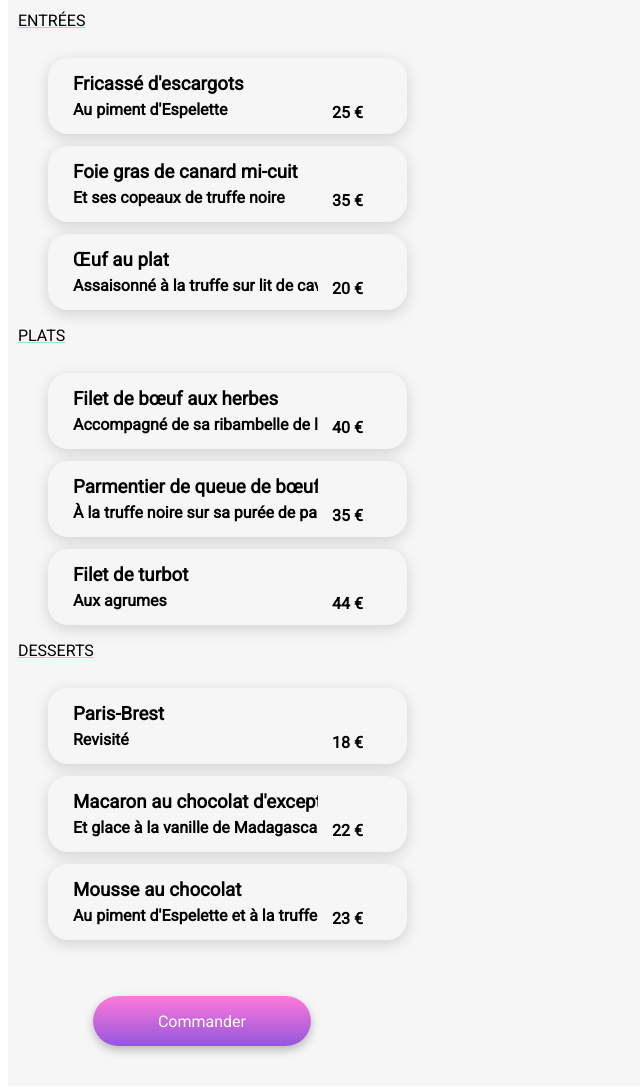
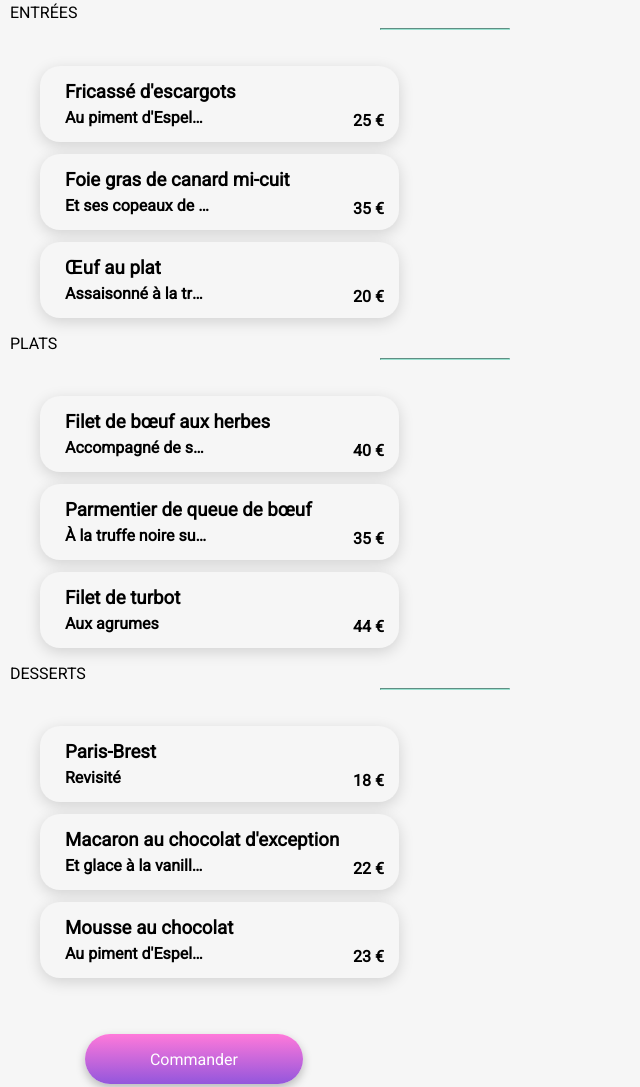
Before and after one commit to Lola-Jeanne/Projet4-Ohmyfood, a plain HTML site: page Menu1.html in a window 1280 px wide. Shown: the part 416-1503 px from the top of the page, without its empty margins (0-640 px from the left). Drawn offline with Linux system fonts and the light colour scheme; a web font is replaced by a local one.

Commit message:
session 16/02

```diff
--- a/Menu1.html
+++ b/Menu1.html
@@ -25,9 +25,10 @@
                 <i class="fa-heart fa-solid heart-full"></i><i class="fa-heart fa-regular"></i>
             </div>
             <h2>ENTRÉES</h2>
+            <hr />
             <ul>
                 <!-- Entrée 1 -->
-                <li>
+                <li class="entree1">
                     <div class="texte">
                         <h3>Fricassé d'escargots</h3>
                         <h4>Au piment d'Espelette</h4>
@@ -38,7 +39,7 @@
                     </div>
                 </li>
                 <!-- Entrée 2 -->
-                <li>
+                <li class="entree2">
                     <div class="texte">
                         <h3>Foie gras de canard mi-cuit</h3>
                         <h4>Et ses copeaux de truffe noire</h4>
@@ -49,7 +50,7 @@
                     </div>
                 </li>
                 <!-- Entrée 3 -->
-                <li>
+                <li class="entree3">
                     <div class="texte">
                         <h3>Œuf au plat</h3>
                         <h4>Assaisonné à la truffe sur lit de caviar</h4>
@@ -61,9 +62,10 @@
                 </li>
             </ul>
             <h2>PLATS</h2>
+            <hr />
             <ul>
                 <!-- Plat 1 -->
-                <li>
+                <li class="plat1">
                     <div class="texte">
                         <h3>Filet de bœuf aux herbes</h3>
                         <h4>Accompagné de sa ribambelle de légumes</h4>
@@ -74,7 +76,7 @@
                     </div>
                 </li>
                 <!-- Plat 2 -->
-                <li>
+                <li class="plat2">
                     <div class="texte">
                         <h3>Parmentier de queue de bœuf</h3>
                         <h4>À la truffe noire sur sa purée de panais</h4>
@@ -85,7 +87,7 @@
                     </div>
                 </li>
                 <!-- Plat 3 -->
-                <li>
+                <li class="plat3">
                     <div class="texte">
                         <h3>Filet de turbot</h3>
                         <h4>Aux agrumes</h4>
@@ -97,9 +99,10 @@
                 </li>
             </ul>
             <h2>DESSERTS</h2>
+            <hr />
             <ul>
                 <!-- Dessert 1 -->
-                <li>
+                <li class="dessert1">
                     <div class="texte">
                         <h3>Paris-Brest</h3>
                         <h4>Revisité</h4>
@@ -110,7 +113,7 @@
                     </div>
                 </li>
                 <!-- Dessert 2 -->
-                <li>
+                <li class="dessert2">
                     <div class="texte">
                         <h3>Macaron au chocolat d'exception</h3>
                         <h4>Et glace à la vanille de Madagascar</h4>
@@ -121,7 +124,7 @@
                     </div>
                 </li>
                 <!-- Dessert 3 -->
-                <li>
+                <li class="dessert3">
                     <div class="texte">
                         <h3>Mousse au chocolat</h3>
                         <h4>Au piment d'Espelette et à la truffe noire</h4>
--- a/style/_Commun.scss
+++ b/style/_Commun.scss
@@ -2,6 +2,10 @@
     font-family: 'Shrikhand', serif;
     font-family: 'Roboto', sans-serif;
   }
+
+  body{
+    margin: 0px;
+}
 
   :root {
     --main-color: #9356DC;
@@ -45,6 +49,7 @@
     ul{
       display: flex;
       flex-direction: column;
+      padding: 0;
     }
 
     li {
--- a/style/style.scss
+++ b/style/style.scss
@@ -1,4 +1,24 @@
 @import "Commun";
+
+
+.fa-carrot {
+  font-size: 70px;
+  animation: bounce-out-down .2ms;
+  animation-duration: 3s;
+}
+
+@keyframes bounce-out-down {
+  0% { transform: translateY(0); }
+  20% {
+    opacity: 1;
+    transform: translateY(-20px);
+  }
+  100% {
+    opacity: 0;
+    transform: translateY(20px);
+  }
+}
+
 header img {
   padding: 14px 89px 13px 89px;
 }
@@ -203,6 +223,7 @@ section button {
       margin-left: 35px;
       margin-bottom: 30px;
       padding-bottom: 77px;
+      position: relative;
 
         img {
         width: 100%;
@@ -216,9 +237,11 @@ section button {
         color: #008766;
         border-radius: 2px;
         width: 80px;
-        position: relative;
-        left: 250px;
-        bottom: 215px;
+        // position: relative;
+        position: absolute;
+        left: 248px;
+        top: 13px;
+        // bottom: 215px;
         display: flex;
         justify-content: center;
 
--- a/style/styleMenu1.scss
+++ b/style/styleMenu1.scss
@@ -20,8 +20,9 @@ header{
 }
 
 
+
 main{
-    // background-color: var(--backgroung-gray);
+    background-color: var(--backgroung-gray);
 
     img{
         width: 100%;
@@ -74,11 +75,106 @@ main{
         font-family: Roboto;
         font-weight: 100;
         font-size: 16px;
-        text-decoration: underline;
-        text-decoration-color:#99E2D0;
+        // text-decoration: underline;
+        // text-decoration-color:#99E2D0;
         padding-bottom: 12px;
         padding-left: 10px;
     }
+
+    hr{
+        border-color: var(--third-color);
+        width: 10%;
+        position: relative;
+        right: 195px;
+        bottom: 20px;
+    }
+
+    .entree1{
+        animation: entrees 2s;
+        animation-duration: 2s;
+    }
+
+    .entree2{
+        animation: entrees 2s;
+        animation-duration: 2s;
+    }
+
+    .entree3{
+        animation: entrees 2s;
+        animation-duration: 2s;
+    }
+
+    .plat1{
+        animation: plats 2s;
+        animation-duration: 2s;
+    }
+
+    .plat2{
+        animation: plats 2s;
+        animation-duration: 2s;
+    }
+
+    .plat3{
+        animation: plats 2s;
+        animation-duration: 2s;
+    }
+
+    .dessert1{
+        animation: desserts 2s;
+        animation-duration: 2s;
+    }
+
+    .dessert2{
+        animation: desserts 2s;
+        animation-duration: 2s;
+    }
+
+    .dessert3{
+        animation: desserts 2s;
+        animation-duration: 2s;
+    }
+
+    @keyframes entrees {
+        0%{
+            transform: translateY(0)
+                        scaleX(0);
+        }
+        50%{
+            transform: translateY(-30px);
+        }
+        100%{
+            transform: translateY(30px);
+        }
+    }
+
+    @keyframes plats {
+        0%{
+            transform: translateY(0)
+                        scaleX(0);
+        }
+        50%{
+            transform: translateY(-30px);
+        }
+        100%{
+            transform: translateY(30px);
+        }
+
+    }
+
+    @keyframes desserts {
+        0%{
+            transform: translateY(0)
+                        scaleX(0);
+        }
+        50%{
+            transform: translateY(-30px);
+        }
+        100%{
+            transform: translateY(30px);
+        }
+
+    }
+
 
     li{
         border-radius: 20px;
@@ -104,19 +200,27 @@ main{
 
         .texte{
             width: 100%;
-            max-width: 230px;
+            max-width: 100%;
             overflow: hidden;
             text-overflow: ellipsis;
             white-space: nowrap;
 
             h3{
                 margin: 0px;
+                max-width: 100%;
+                overflow: hidden;
+                text-overflow: ellipsis;
+                white-space: nowrap;
             }
 
             h4{
                 margin-top: 5px;
                 margin-bottom: 0px;
                 width: 50%;
+                max-width: 100%;
+                overflow: hidden;
+                text-overflow: ellipsis;
+                white-space: nowrap;
             }
 
 
```
Also changed, not shown: index.html (+7 -2 lines), style/_Commun.css, style/_Commun.min.css, style/style.css, style/style.min.css, style/styleMenu1.css, style/styleMenu1.min.css.
